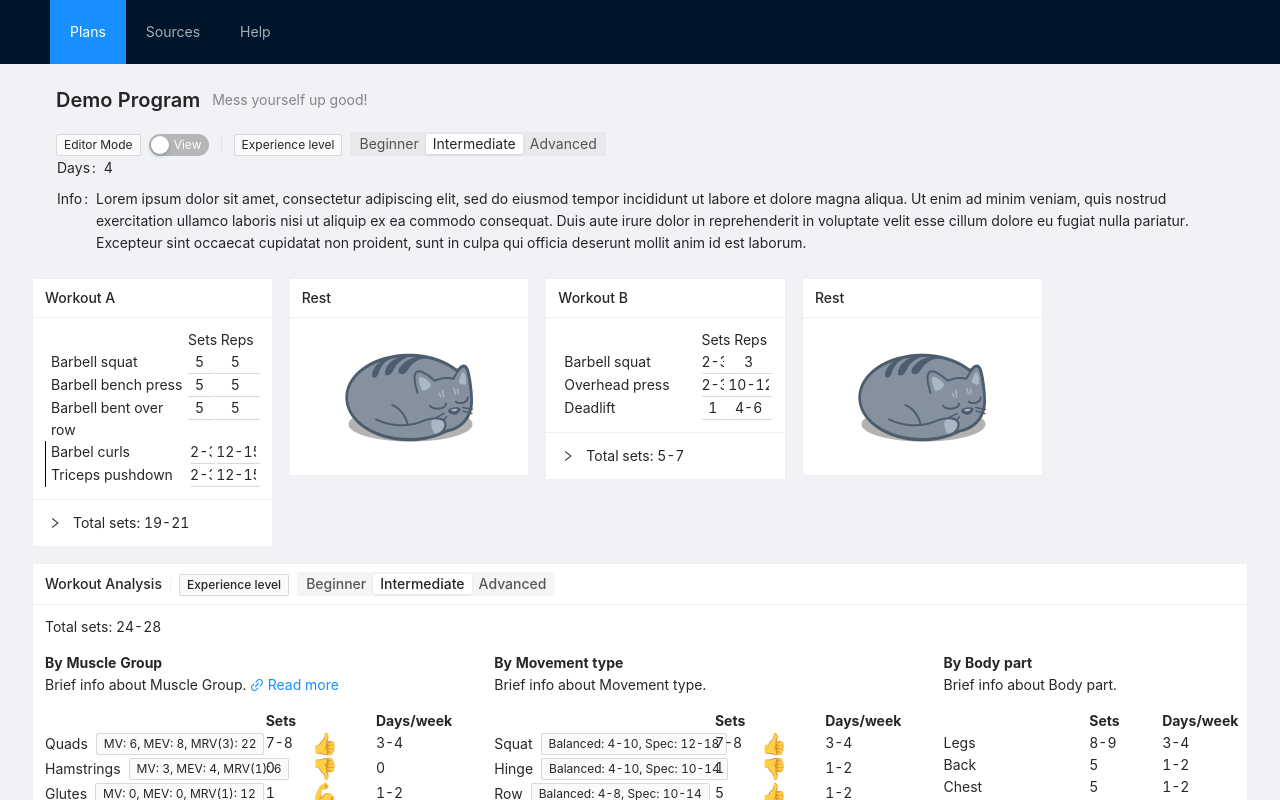
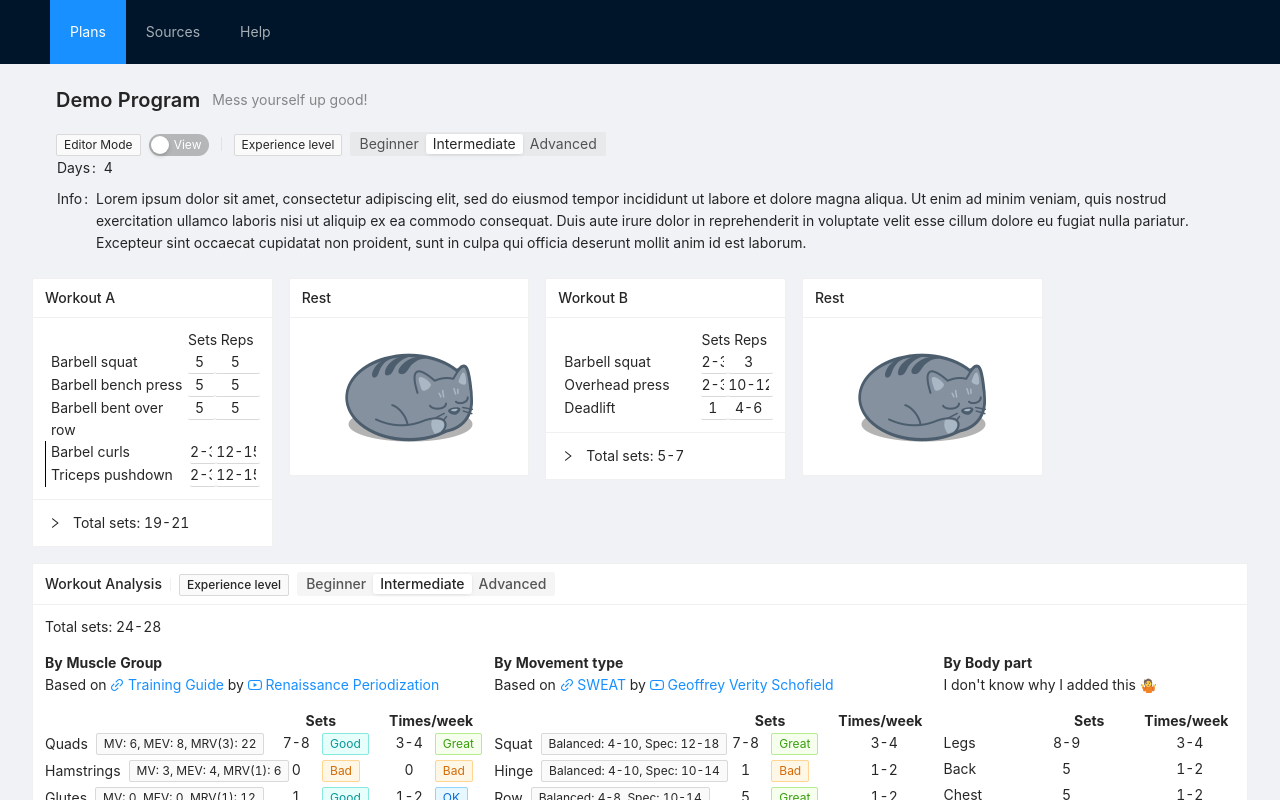
Before and after one commit to treble-snake/workout-plan-analyzer, a Next.js app: page / in a window 1280 px wide. Shown: the top 800 px of the page. Built offline with nearby package versions, Linux system fonts and the light colour scheme.

Commit message:
feat: add frequency analytics

```diff
--- a/components/workout-viewer/analytics/plan/PlanStatsBySystem.tsx
+++ b/components/workout-viewer/analytics/plan/PlanStatsBySystem.tsx
@@ -2,15 +2,15 @@
 import {Col, Row, Space} from 'antd';
 import {rangeToText} from '../../exercises/RangeUtils';
 import {System} from '../systems-data/SystemsCommon';
-import {LinkOutlined} from '@ant-design/icons';
 import {MuscleGroupTotalSetsGrade} from './sets/MuscleGroupTotalSetsGrade';
 import {useViewerConfigContext} from '../../ViewerConfigProvider';
 import {MuscleGroup} from '../systems-data/MuscleGroupsValues';
-import {SystemsMeta} from '../systems-data/SystemsMeta';
 import {MovementTypeTotalSetsGrade} from './sets/MovementTypeTotalSetsGrade';
 import {MovementType} from '../systems-data/MovementTypeValues';
 import {MuscleGroupLandmarks} from './sets/MuscleGroupLandmarks';
 import {MovementTypeLandmarks} from './sets/MovementTypeLandmarks';
+import {SystemsMeta} from '../systems-data/SystemsMeta';
+import {MuscleGroupFrequencyGrade} from './sets/MuscleGroupFrequencyGrade';
 
 type Props<T> = {
   system: System,
@@ -18,33 +18,30 @@
   frequency: Record<keyof T, QtyRange>,
 }
 
-const freqToNumber = (freq: QtyRange) => {
-  return Math.floor((freq.from + freq.to) / 2);
-};
-
 export const PlanStatsBySystem = <T extends Record<string, string>>(props: Props<T>) => {
   const {system, sets, frequency} = props;
-  const {title, units, url} = SystemsMeta[system];
+  const {title, units, description} = SystemsMeta[system];
   const {experience} = useViewerConfigContext();
 
+  const isBodyPart = system === System.BodyPart;
   return (
-    <Col span={system === System.BodyPart ? 6 : 9}>
+    <Col span={isBodyPart ? 6 : 9}>
       <b>By {title}</b>
-      <p>
-        Brief info about {title}.{' '}
-        {url && <a href={url} target={'_blank'} rel={'noreferrer noopener'}>
-          <LinkOutlined /> Read more
-        </a>}
-      </p>
+      {description &&
+        <p>{description}</p>
+      }
       <Row>
-        <Col span={6} offset={12}><b>Sets</b></Col>
-        <Col span={6}><b>Days/week</b></Col>
+        <Col style={{textAlign: 'center'}}
+             span={isBodyPart ? 8 : 6}
+             offset={isBodyPart ? 8 : 12}><b>Sets</b></Col>
+        <Col style={{textAlign: 'center'}}
+             span={isBodyPart ? 8 : 6}><b>Times/week</b></Col>
       </Row>
       {
         Object.values(units).map((it) => {
           return (
-            <Row key={it}>
-              <Col span={12}>
+            <Row key={it} gutter={10}>
+              <Col span={isBodyPart ? 8 : 12} style={{marginBottom: 4}}>
                 <Space
                   style={{display: 'flex', justifyContent: 'space-between'}}>
                   {it}
@@ -52,7 +49,7 @@
                     system === System.Muscle &&
                     <MuscleGroupLandmarks level={experience}
                                           muscle={it as MuscleGroup}
-                                          freq={freqToNumber(frequency[it])}
+                                          freq={frequency[it]}
                     />
                   }
                   {
@@ -62,18 +59,18 @@
                   }
                 </Space>
               </Col>
-              <Col span={6}>
+              <Col span={isBodyPart ? 8 : 6} style={{textAlign: 'center'}}>
                 <Row>
-                  <Col span={10}>
+                  <Col span={12}>
                     {rangeToText(sets[it])}
                   </Col>
-                  <Col span={14}>
+                  <Col span={12} style={{textAlign: 'left'}}>
                     {
                       system === System.Muscle &&
                       <MuscleGroupTotalSetsGrade level={experience}
                                                  muscle={it as MuscleGroup}
                                                  sets={sets[it]}
-                                                 freq={freqToNumber(frequency[it])}
+                                                 freq={frequency[it]}
                       />
                     }
                     {
@@ -86,7 +83,22 @@
                   </Col>
                 </Row>
               </Col>
-              <Col span={6}>{rangeToText(frequency[it])}</Col>
+              <Col span={isBodyPart ? 8 : 6} style={{textAlign: 'center'}}>
+                <Row>
+                  <Col span={system === System.Muscle ? 12 : 24}>
+                    {rangeToText(frequency[it])}
+                  </Col>
+                  <Col span={system === System.Muscle ? 12 : 0} style={{textAlign: 'left'}}>
+                    {
+                      system === System.Muscle &&
+                      <MuscleGroupFrequencyGrade level={experience}
+                                                 muscle={it as MuscleGroup}
+                                                 freq={frequency[it]}
+                      />
+                    }
+                  </Col>
+                </Row>
+              </Col>
             </Row>
           );
         })
--- a/components/workout-viewer/analytics/plan/sets/MovementTypeGrades.module.css
+++ b/components/workout-viewer/analytics/plan/sets/MovementTypeGrades.module.css
@@ -1,3 +1,4 @@
+/* TODO: remove if emodji are unused*/
 .grade {
   font-size: 1.5em;
   line-height: 1.1em;
--- a/components/workout-viewer/analytics/plan/sets/MovementTypeTotalSetsGrade.tsx
+++ b/components/workout-viewer/analytics/plan/sets/MovementTypeTotalSetsGrade.tsx
@@ -11,7 +11,7 @@
   Good,
   Great,
   Okay,
-  Terrible
+  Ugly
 } from './EmojiGrades';
 
 type Props = {
@@ -32,15 +32,14 @@
 
   // TODO: make indirect work affect 0 sets
   // TODO: count how many specialization sets are there
-
-  const results = [];
+  // TODO: indicate balanced and spec ranges??
 
   if (balanced.from + balanced.to + spec.from + spec.to === 0) {
     return null;
   }
 
   if (from > spec.to) {
-    return from > spec.to * 1.5 ? <Terrible /> : <Doubtful />;
+    return from > spec.to || to > spec.to * 1.5 ? <Ugly /> : <Doubtful />;
   }
 
   if (to > spec.to) {
@@ -52,17 +51,16 @@
   }
 
   if (from < balanced.from && isInRange(to, balanced)) {
-    results.push(<Okay />);
+    return <Okay />;
   }
 
   if (from >= balanced.from && from <= spec.from) {
-    results.push(<Good />);
+    return isInRange(to, balanced) ? <Great/> : <Good />;
   }
 
   if (isInRange(to, spec)) {
-    results.push(<Great />);
+    return <Great />;
   }
 
-
-  return results.length > 0 ? <>{results}</> : <Doubtful />;
+  return <Doubtful />;
 };
--- /dev/null
+++ b/components/workout-viewer/analytics/plan/sets/MuscleGroupFrequencyGrade.tsx
@@ -0,0 +1,64 @@
+import {ExperienceLevel} from '../../systems-data/SystemsCommon';
+import {QtyRange} from '../../../../../types/workout';
+import {
+  MuscleGroup,
+  VolumeLandmarks,
+  WeeklySetsPerMuscleGroup
+} from '../../systems-data/MuscleGroupsValues';
+import {Bad, Doubtful, Good, Great, Okay, Ugly} from './EmojiGrades';
+import {isInRange, rangeToText} from '../../../exercises/RangeUtils';
+import {Tooltip} from 'antd';
+
+type Props = {
+  level: ExperienceLevel;
+  muscle: MuscleGroup;
+  freq: QtyRange;
+}
+
+export const MuscleGroupFrequencyGrade = ({
+                                            muscle,
+                                            freq,
+                                            level,
+                                          }: Props) => {
+  const landmarks = WeeklySetsPerMuscleGroup[level][muscle];
+  const mv = landmarks[VolumeLandmarks.MV];
+  const mev = landmarks[VolumeLandmarks.MEV];
+  const recFreq = landmarks.frequency;
+  const avgFreq = (freq.from + freq.to) / 2;
+
+  const getResult = () => {
+    if (avgFreq < 1) {
+      if (mev === 0) {
+        return <Okay />;
+      }
+
+      return mv === 0 ? <Okay /> : <Bad />;
+    }
+
+    if (isInRange(avgFreq, recFreq)) {
+      return <Great />;
+    }
+
+    if (avgFreq >= 1 && avgFreq < 2) {
+      return <Okay />;
+    }
+
+    if (avgFreq >= 2 && avgFreq < 3) {
+      return <Good />;
+    }
+
+    if (avgFreq > recFreq.to * 1.5) {
+      return level === ExperienceLevel.Beginner ? <Ugly /> : <Doubtful />;
+    }
+
+    if (avgFreq > recFreq.to) {
+      return level === ExperienceLevel.Beginner ? <Bad /> : <Doubtful />;
+    }
+
+    return <Doubtful />;
+  };
+
+  return <Tooltip title={`Recommended: ${rangeToText(recFreq)} times/week`}>
+    <span style={{cursor: 'help'}}>{getResult()}</span>
+  </Tooltip>
+};
--- a/components/workout-viewer/analytics/plan/sets/MuscleGroupLandmarks.tsx
+++ b/components/workout-viewer/analytics/plan/sets/MuscleGroupLandmarks.tsx
@@ -4,33 +4,32 @@
   VolumeLandmarks,
   WeeklySetsPerMuscleGroup
 } from '../../systems-data/MuscleGroupsValues';
-import {Space, Tag} from 'antd';
+import {Tag} from 'antd';
+import {QtyRange} from '../../../../../types/workout';
 
 type Props = {
   level: ExperienceLevel;
   muscle: MuscleGroup;
-  freq: number;
+  freq: QtyRange;
 }
 
 export const MuscleGroupLandmarks = ({
                                        muscle, freq, level
                                      }: Props) => {
-
-  if (freq > 5) {
-    freq = 5;
+  let avgFreq = Math.floor((freq.from + freq.to) / 2);
+  if (avgFreq > 5) {
+    avgFreq = 5;
   }
-  if (freq === 0) {
-    freq = 1;
+  if (avgFreq === 0) {
+    avgFreq = 1;
   }
 
   const landmarks = WeeklySetsPerMuscleGroup[level][muscle];
   const mv = landmarks[VolumeLandmarks.MV];
   const mev = landmarks[VolumeLandmarks.MEV];
-  const mrvByFreq = landmarks[VolumeLandmarks.MRV];
-  // @ts-ignore
-  const mrv = mrvByFreq[freq] as number;
+  const mrv = landmarks[VolumeLandmarks.MRV][avgFreq];
 
-  return <>
-    <Tag>MV: {mv}, MEV: {mev}, MRV({freq}): {mrv}</Tag>
-  </>
+  return <Tag>
+    MV: {mv}, MEV: {mev}, MRV({avgFreq}): {mrv}
+  </Tag>;
 };
--- a/components/workout-viewer/analytics/plan/sets/MuscleGroupTotalSetsGrade.tsx
+++ b/components/workout-viewer/analytics/plan/sets/MuscleGroupTotalSetsGrade.tsx
@@ -1,21 +1,17 @@
-import {useViewerConfigContext} from '../../../ViewerConfigProvider';
-import {
-  ExperienceLevel
-} from '../../systems-data/SystemsCommon';
+import {ExperienceLevel} from '../../systems-data/SystemsCommon';
 import {QtyRange} from '../../../../../types/workout';
-import {Tag} from 'antd';
 import {
   MuscleGroup,
   VolumeLandmarks,
   WeeklySetsPerMuscleGroup
 } from '../../systems-data/MuscleGroupsValues';
-import {Bad, Doubtful, Good, Great, Okay, Terrible} from './EmojiGrades';
+import {Bad, Doubtful, Good, Great, Okay, Ugly} from './EmojiGrades';
 
 type Props = {
   level: ExperienceLevel;
   muscle: MuscleGroup;
   sets: QtyRange;
-  freq: number;
+  freq: QtyRange;
 }
 
 export const MuscleGroupTotalSetsGrade = ({
@@ -30,76 +26,58 @@
 
   // TODO: make indirect work affect 0 sets
 
-  if (freq === 0) {
+  let avgFreq = Math.floor((freq.from + freq.to) / 2);
+  if (avgFreq === 0) {
     if (mev === 0) {
-      // return <Tag color={'cyan'}>~EV</Tag>;
       return <Okay />;
     }
 
-    return mv === 0 ?
-      <Okay /> : <Bad />;
-      // <Tag color={'blue'}>MV</Tag> :
-      // <Tag color={'red'}>&lt; MV</Tag>;
-  }
-  if (freq > 5) {
-    freq = 5;
+    return mv === 0 ? <Okay /> : <Bad />;
   }
 
-  const mrvByFreq = landmarks[VolumeLandmarks.MRV];
-  // @ts-ignore
-  const mrv = mrvByFreq[freq] as number;
+  if (avgFreq > 5) {
+    avgFreq = 5;
+  }
 
+  const mrv = landmarks[VolumeLandmarks.MRV][avgFreq];
 
   if (from < mv) {
     if (to < mv) {
-      // return <Tag color={'red'}>&lt; MV</Tag>;
       return <Bad />;
     }
 
     if (to >= mv && to < mev) {
-      // return <Tag color={'geekblue'}>~MV</Tag>;
       return <Okay />;
     }
 
     if (to >= mev && to < mrv) {
-      // return <Tag color={'cyan'}>~EV</Tag>;
       return <Good />;
     }
 
     if (to > mrv) {
-      // return <Tag color={'gold'}>?</Tag>;
       return <Doubtful />;
     }
   }
 
   if (from >= mv && from < mev) {
     if (to < mev) {
-      // return <Tag color={'blue'}>MV</Tag>;
       return <Okay />;
     } else {
-      return to > mrv ?
-        <Doubtful /> : <Good />;
-        // <Tag color={'gold'}>?</Tag> :
-        // <Tag color={'cyan'}>~EV</Tag>;
+      return to > mrv ? <Doubtful /> : <Good />;
     }
   }
 
   if (from >= mev && from <= mrv) {
     if (to <= mrv) {
-      // return <Tag color={'green'}>EV</Tag>;
-      return <Great />;
+      return from < 3 || to < 3 ? <Good/> : <Great />;
     } else {
-      // return <Tag color={to > mrv * 1.5 ? 'red' : 'gold'}>&gt; MRV</Tag>;
-      return to > mrv * 1.5 ? <Terrible /> : <Bad />;
+      return to > mrv * 1.5 ? <Ugly /> : <Bad />;
     }
   }
 
   if (from > mrv) {
-    // return <Tag color={from > mrv * 1.5 || to > mrv * 1.5 ? 'red' : 'gold'}>
-    //   &gt; MRV
-    // </Tag>;
-    return from > mrv * 1.5 || to > mrv * 1.5 ? <Terrible /> : <Bad />;
+    return from > mrv * 1.5 || to > mrv * 1.5 ? <Ugly /> : <Bad />;
   }
 
-  return null;
+  return <Doubtful/>;
 };
--- a/components/workout-viewer/analytics/systems-data/MuscleGroupsValues.ts
+++ b/components/workout-viewer/analytics/systems-data/MuscleGroupsValues.ts
@@ -2,6 +2,7 @@
  * Per https://rpstrength.com/
  */
 import {ExperienceLevel} from './SystemsCommon';
+import {QtyRange} from '../../../../types/workout';
 
 export enum MuscleGroup {
   Quads = 'Quads',
@@ -33,9 +34,35 @@
 
 export const COMMON_SESSION_VOLUME = {from: 4, to: 12}; // For intermediate - advanced ?
 
-const IntermediateAndAdvanced = {
+type MuscleGroupLandmarks = Record<MuscleGroup, {
+  frequency: QtyRange;
+  [VolumeLandmarks.MV]: number,
+  [VolumeLandmarks.MEV]: number,
+  [VolumeLandmarks.MAV]: number,
+  [VolumeLandmarks.MRV]: Record<number, number>,
+}>
+
+// TODO: add Links to the page
+export const RP_URLS = {
+  [MuscleGroup.Quads]: 'https://rpstrength.com/expert-advice/quad-size-training-tips',
+  [MuscleGroup.Glutes]: 'https://rpstrength.com/glute-training-tips-hypertrophy/',
+  [MuscleGroup.Hamstrings]: 'https://rpstrength.com/expert-advice/hamstring-size-training-tips',
+  [MuscleGroup.Back]: 'https://rpstrength.com/back-training-tips-hypertrophy/',
+  [MuscleGroup.Traps]: 'https://rpstrength.com/trap-training-tips-hypertrophy/',
+  [MuscleGroup.Chest]: 'https://rpstrength.com/chest-training-tips-hypertrophy/',
+  [MuscleGroup.FrontDelts]: 'https://rpstrength.com/front-delt-training-tips-hypertrophy/',
+  [MuscleGroup.SideDelts]: 'https://rpstrength.com/expert-advice/side-delt-size-training-tips',
+  [MuscleGroup.RearDelts]: 'https://rpstrength.com/expert-advice/rear-delt-size-training-tips',
+  [MuscleGroup.Triceps]: 'https://rpstrength.com/triceps-hypertrophy-training-tips/',
+  [MuscleGroup.Biceps]: 'https://rpstrength.com/bicep-training-tips-hypertrophy/',
+  [MuscleGroup.Calves]: 'https://rpstrength.com/calves-training-tips-hypertrophy/',
+  [MuscleGroup.Forearms]: 'https://rpstrength.com/expert-advice/forearm-growth-training-tips',
+  [MuscleGroup.Abs]: 'https://rpstrength.com/ab-training/'
+}
+
+const IntermediateAndAdvanced: MuscleGroupLandmarks = {
   [MuscleGroup.Quads]: {
-    // maxFreq: 6,
+    frequency: {from: 2, to: 5},
     [VolumeLandmarks.MV]: 6,
     [VolumeLandmarks.MEV]: 8,
     [VolumeLandmarks.MAV]: 12, // per session
@@ -48,7 +75,7 @@
     }
   },
   [MuscleGroup.Glutes]: {
-    // maxFreq: 6,
+    frequency: {from: 2, to: 5},
     [VolumeLandmarks.MV]: 0,
     [VolumeLandmarks.MEV]: 0,
     [VolumeLandmarks.MAV]: 12, // per session
@@ -61,7 +88,7 @@
     }
   },
   [MuscleGroup.Hamstrings]: {
-    // maxFreq: 4
+    frequency: {from: 2, to: 3},
     [VolumeLandmarks.MV]: 3,
     [VolumeLandmarks.MEV]: 4,
     [VolumeLandmarks.MAV]: 6, // per session
@@ -74,7 +101,7 @@
     }
   },
   [MuscleGroup.Back]: {
-    // maxFreq: 4
+    frequency: {from: 2, to: 4},
     [VolumeLandmarks.MV]: 6,
     [VolumeLandmarks.MEV]: 10,
     [VolumeLandmarks.MAV]: 12, // per session
@@ -87,7 +114,7 @@
     }
   },
   [MuscleGroup.Traps]: {
-    // maxFreq: 4
+    frequency: {from: 2, to: 4},
     [VolumeLandmarks.MV]: 0,
     [VolumeLandmarks.MEV]: 0, // 4 for advanced ?
     [VolumeLandmarks.MAV]: 12, // per session
@@ -100,7 +127,7 @@
     }
   },
   [MuscleGroup.Chest]: {
-    // maxFreq: 4
+    frequency: {from: 2, to: 4},
     [VolumeLandmarks.MV]: 4,
     [VolumeLandmarks.MEV]: 6, // 4 for advanced ?
     [VolumeLandmarks.MAV]: 12, // per session
@@ -113,7 +140,7 @@
     }
   },
   [MuscleGroup.FrontDelts]: {
-    // maxFreq: 4
+    frequency: {from: 2, to: 3},
     [VolumeLandmarks.MV]: 0,
     [VolumeLandmarks.MEV]: 0, // 4 for advanced ?
     [VolumeLandmarks.MAV]: 12, // per session
@@ -126,7 +153,7 @@
     }
   },
   [MuscleGroup.SideDelts]: {
-    // maxFreq: 4
+    frequency: {from: 3, to: 6},
     [VolumeLandmarks.MV]: 6,
     [VolumeLandmarks.MEV]: 8, // 4 for advanced ?
     [VolumeLandmarks.MAV]: 12, // per session
@@ -139,7 +166,7 @@
     }
   },
   [MuscleGroup.RearDelts]: {
-    // maxFreq: 4
+    frequency: {from: 3, to: 6},
     [VolumeLandmarks.MV]: 0,
     [VolumeLandmarks.MEV]: 6, // 4 for advanced ?
     [VolumeLandmarks.MAV]: 12, // per session
@@ -152,7 +179,7 @@
     }
   },
   [MuscleGroup.Triceps]: {
-    // maxFreq: 4
+    frequency: {from: 2, to: 4},
     [VolumeLandmarks.MV]: 4,
     [VolumeLandmarks.MEV]: 6, // 4 for advanced ?
     [VolumeLandmarks.MAV]: 12, // per session
@@ -165,7 +192,7 @@
     }
   },
   [MuscleGroup.Biceps]: {
-    // maxFreq: 4
+    frequency: {from: 3, to: 6},
     [VolumeLandmarks.MV]: 4,
     [VolumeLandmarks.MEV]: 8, // 4 for advanced ?
     [VolumeLandmarks.MAV]: 12, // per session
@@ -178,7 +205,7 @@
     }
   },
   [MuscleGroup.Calves]: {
-    // maxFreq: 4
+    frequency: {from: 3, to: 6},
     [VolumeLandmarks.MV]: 6,
     [VolumeLandmarks.MEV]: 8, // 4 for advanced ?
     [VolumeLandmarks.MAV]: 12, // per session
@@ -191,7 +218,7 @@
     }
   },
   [MuscleGroup.Forearms]: {
-    // maxFreq: 4
+    frequency: {from: 3, to: 6},
     [VolumeLandmarks.MV]: 0,
     [VolumeLandmarks.MEV]: 4, // 4 for advanced ?
     [VolumeLandmarks.MAV]: 12, // per session
@@ -204,7 +231,7 @@
     }
   },
   [MuscleGroup.Abs]: {
-    // maxFreq: 4
+    frequency: {from: 3, to: 6},
     [VolumeLandmarks.MV]: 0,
     [VolumeLandmarks.MEV]: 4, // 4 for advanced ?
     [VolumeLandmarks.MAV]: 12, // per session
@@ -220,8 +247,9 @@
 
 // Adding Jeff Nippard Fundamentals
 // TODO: check GVS
-const Beginner = {
+const Beginner: MuscleGroupLandmarks = {
   [MuscleGroup.Quads]: {
+    frequency: IntermediateAndAdvanced[MuscleGroup.Quads].frequency,
     [VolumeLandmarks.MV]: 3,
     [VolumeLandmarks.MEV]: 3,
     [VolumeLandmarks.MAV]: 12, // per session
@@ -234,7 +262,7 @@
     }
   },
   [MuscleGroup.Glutes]: {
-    // maxFreq: 6,
+    frequency: IntermediateAndAdvanced[MuscleGroup.Glutes].frequency,
     [VolumeLandmarks.MV]: 0,
     [VolumeLandmarks.MEV]: 0,
     [VolumeLandmarks.MAV]: 12, // per session
@@ -247,7 +275,7 @@
     }
   },
   [MuscleGroup.Hamstrings]: {
-    // maxFreq: 4
+    frequency: IntermediateAndAdvanced[MuscleGroup.Hamstrings].frequency,
     [VolumeLandmarks.MV]: 3,
     [VolumeLandmarks.MEV]: 3,
     [VolumeLandmarks.MAV]: 6, // per session
@@ -260,7 +288,7 @@
     }
   },
   [MuscleGroup.Back]: {
-    // maxFreq: 4
+    frequency: IntermediateAndAdvanced[MuscleGroup.Back].frequency,
     [VolumeLandmarks.MV]: 3,
     [VolumeLandmarks.MEV]: 4,
     [VolumeLandmarks.MAV]: 12, // per session
@@ -273,7 +301,7 @@
     }
   },
   [MuscleGroup.Traps]: {
-    // maxFreq: 4
+    frequency: IntermediateAndAdvanced[MuscleGroup.Traps].frequency,
     [VolumeLandmarks.MV]: 0,
     [VolumeLandmarks.MEV]: 0, // 4 for advanced ?
     [VolumeLandmarks.MAV]: 12, // per session
@@ -286,7 +314,7 @@
     }
   },
   [MuscleGroup.Chest]: {
-    // maxFreq: 4
+    frequency: IntermediateAndAdvanced[MuscleGroup.Chest].frequency,
     [VolumeLandmarks.MV]: 3,
     [VolumeLandmarks.MEV]: 3, // 4 for advanced ?
     [VolumeLandmarks.MAV]: 12, // per session
@@ -299,7 +327,7 @@
     }
   },
   [MuscleGroup.FrontDelts]: {
-    // maxFreq: 4
+    frequency: IntermediateAndAdvanced[MuscleGroup.FrontDelts].frequency,
     [VolumeLandmarks.MV]: 0,
     [VolumeLandmarks.MEV]: 0, // 4 for advanced ?
     [VolumeLandmarks.MAV]: 12, // per session
@@ -312,7 +340,7 @@
     }
   },
   [MuscleGroup.SideDelts]: {
-    // maxFreq: 4
+    frequency: IntermediateAndAdvanced[MuscleGroup.SideDelts].frequency,
     [VolumeLandmarks.MV]: 0,
     [VolumeLandmarks.MEV]: 4, // 4 for advanced ?
     [VolumeLandmarks.MAV]: 12, // per session
@@ -325,7 +353,7 @@
     }
   },
   [MuscleGroup.RearDelts]: {
-    // maxFreq: 4
+    frequency: IntermediateAndAdvanced[MuscleGroup.RearDelts].frequency,
     [VolumeLandmarks.MV]: 0,
     [VolumeLandmarks.MEV]: 3, // 4 for advanced ?
     [VolumeLandmarks.MAV]: 12, // per session
@@ -338,7 +366,7 @@
     }
   },
   [MuscleGroup.Triceps]: {
-    // maxFreq: 4
+    frequency: IntermediateAndAdvanced[MuscleGroup.Triceps].frequency,
     [VolumeLandmarks.MV]: 0,
     [VolumeLandmarks.MEV]: 0, // 4 for advanced ?
     [VolumeLandmarks.MAV]: 12, // per session
@@ -351,7 +379,7 @@
     }
   },
   [MuscleGroup.Biceps]: {
-    // maxFreq: 4
+    frequency: IntermediateAndAdvanced[MuscleGroup.Biceps].frequency,
     [VolumeLandmarks.MV]: 0,
     [VolumeLandmarks.MEV]: 0, // 4 for advanced ?
     [VolumeLandmarks.MAV]: 12, // per session
@@ -364,7 +392,7 @@
     }
   },
   [MuscleGroup.Calves]: {
-    // maxFreq: 4
+    frequency: IntermediateAndAdvanced[MuscleGroup.Calves].frequency,
     [VolumeLandmarks.MV]: 0,
     [VolumeLandmarks.MEV]: 3, // 4 for advanced ?
     [VolumeLandmarks.MAV]: 12, // per session
@@ -377,7 +405,7 @@
     }
   },
   [MuscleGroup.Forearms]: {
-    // maxFreq: 4
+    frequency: IntermediateAndAdvanced[MuscleGroup.Forearms].frequency,
     [VolumeLandmarks.MV]: 0,
     [VolumeLandmarks.MEV]: 0, // 4 for advanced ?
     [VolumeLandmarks.MAV]: 12, // per session
@@ -390,7 +418,7 @@
     }
   },
   [MuscleGroup.Abs]: {
-    // maxFreq: 4
+    frequency: IntermediateAndAdvanced[MuscleGroup.Abs].frequency,
     [VolumeLandmarks.MV]: 0,
     [VolumeLandmarks.MEV]: 0, // 4 for advanced ?
     [VolumeLandmarks.MAV]: 12, // per session
@@ -404,7 +432,7 @@
   },
 };
 
-export const WeeklySetsPerMuscleGroup = {
+export const WeeklySetsPerMuscleGroup: Record<ExperienceLevel, MuscleGroupLandmarks> = {
   [ExperienceLevel.Beginner]: Beginner,
   [ExperienceLevel.Intermediate]: IntermediateAndAdvanced,
   [ExperienceLevel.Advanced]: IntermediateAndAdvanced,
--- a/components/workout-viewer/analytics/systems-data/SystemsMeta.ts
+++ /dev/null
@@ -1,28 +0,0 @@
-import {MuscleGroup} from './MuscleGroupsValues';
-import {BodyPart, System} from './SystemsCommon';
-import {MovementType} from './MovementTypeValues';
-
-type SystemMetaInfo = {
-  title: string;
-  short: string;
-  units: Record<string, string>;
-  url?: string;
-}
-export const SystemsMeta: Record<System, SystemMetaInfo> = {
-  [System.Muscle]: {
-    title: 'Muscle Group',
-    short: 'Muscle',
-    units: MuscleGroup,
-    url: 'https://rpstrength.com/expert-advice/hypertrophy-training-guide-central-hub'
-  },
-  [System.Movement]: {
-    title: 'Movement type',
-    short: 'Movement',
-    units: MovementType
-  },
-  [System.BodyPart]: {
-    title: 'Body part',
-    short: 'Body part',
-    units: BodyPart
-  }
-};
--- /dev/null
+++ b/components/workout-viewer/analytics/systems-data/SystemsMeta.tsx
@@ -0,0 +1,52 @@
+import {MuscleGroup} from './MuscleGroupsValues';
+import {BodyPart, System} from './SystemsCommon';
+import {MovementType} from './MovementTypeValues';
+import React from 'react';
+import {LinkOutlined, YoutubeOutlined} from '@ant-design/icons';
+
+type SystemMetaInfo = {
+  title: string;
+  short: string;
+  units: Record<string, string>;
+  description?: React.ReactNode
+}
+export const SystemsMeta: Record<System, SystemMetaInfo> = {
+  [System.Muscle]: {
+    title: 'Muscle Group',
+    short: 'Muscle',
+    units: MuscleGroup,
+    description: <>
+      Based on <a
+      target={'_blank'} rel={'noreferrer noopener'}
+      href={'https://rpstrength.com/expert-advice/hypertrophy-training-guide-central-hub'}>
+      <LinkOutlined /> Training Guide
+    </a> by <a
+      target={'_blank'} rel={'noreferrer noopener'}
+      href={'https://www.youtube.com/c/RenaissancePeriodization'}>
+      <YoutubeOutlined/> Renaissance Periodization
+      </a>
+    </>
+  },
+  [System.Movement]: {
+    title: 'Movement type',
+    short: 'Movement',
+    units: MovementType,
+    description: <>
+      Based on <a
+      target={'_blank'} rel={'noreferrer noopener'}
+      href={'https://www.verityfit.com/product-page/sweat'}>
+      <LinkOutlined /> SWEAT
+    </a> by <a
+      target={'_blank'} rel={'noreferrer noopener'}
+      href={'https://www.youtube.com/c/GeoffreyVeritySchofield'}>
+      <YoutubeOutlined/> Geoffrey Verity Schofield
+    </a>
+    </>
+  },
+  [System.BodyPart]: {
+    title: 'Body part',
+    short: 'Body part',
+    units: BodyPart,
+    description: <>I don&apos;t know why I added this 🤷️</>
+  }
+};
```
Also changed, not shown: components/workout-viewer/analytics/plan/sets/EmojiGrades.tsx (+21 -10 lines).
